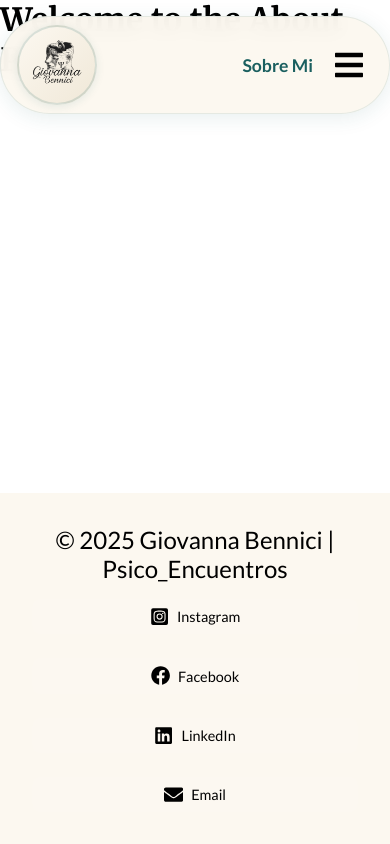
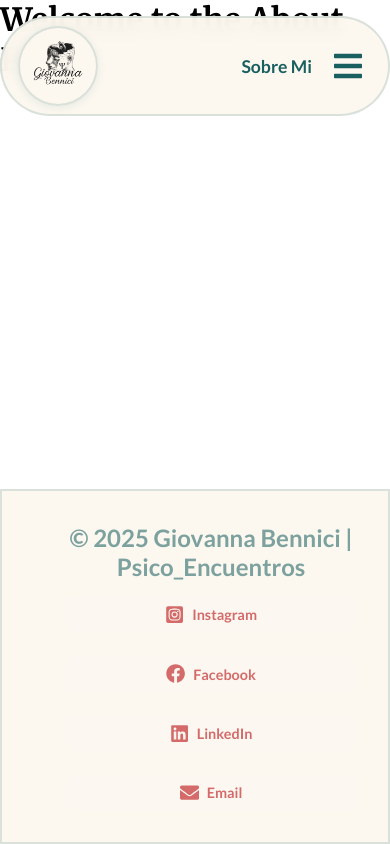
Before and after one commit to tadeo199928/psico_encuentros, a React (Vite) app: page /Sobremi in a window 390 px wide. Built offline with nearby package versions, Linux system fonts and the light colour scheme.

Commit message:
New Color

```diff
--- a/src/components/Footer/Footer.css
+++ b/src/components/Footer/Footer.css
@@ -1,9 +1,11 @@
 .footer {
   background: #fcf8f0;
   padding: 2rem;
+   border: 2px solid rgba(26, 95, 95, 0.15);
 }
 
 .footer-content {
+  color: #1a5f5f91;
   max-width: 1200px;
   margin: 0 auto;
   display: flex;
@@ -11,6 +13,7 @@
   align-items: center;
   flex-wrap: wrap;
   gap: 1rem;
+  font-weight: 700;
 }
 
 .footer-content p {
@@ -27,7 +30,7 @@
   display: flex;
   align-items: center;
   gap: 0.5rem;
-  color: var(--primary-text-color);
+  color: #d46a6a;
   text-decoration: none;
   font-size: 0.9rem;
   transition: all 0.3s;
@@ -46,10 +49,30 @@
   font-size: 1.2rem;
 }
 
+@media (max-width: 1070px) {
+  .footer-content {
+    flex-direction: column;
+    justify-content: center;
+    align-items: center;
+    text-align: center;
+    gap: 1rem;
+  }
+
+  .footer-links {
+    justify-content: center;
+    width: 100%;
+    flex-wrap: wrap;
+  }
+
+  .footer-link {
+    justify-content: center;
+  }
+}
+
 @media (max-width: 640px) {
   .footer-content {
-    flex-direction: column;
-    text-align: center;
+    align-items: center;
+    padding-left: 2rem;
   }
 
   .footer-links {
--- a/src/components/Hero/Hero.css
+++ b/src/components/Hero/Hero.css
@@ -1,53 +1,43 @@
 .hero-container {
-  display: flex;
-  flex-direction: column;
-  align-items: stretch;
-  justify-content: flex-start;
-  min-height: auto;
+  display: block;
+  align-content: start;
   width: 100%;
-  background:#eafaf7;
+  background: rgba(238, 228, 183, 0.3);
   position: relative;
   z-index: 1;
   overflow: hidden;
   box-sizing: border-box;
   margin-top: 0;
-  padding-top: -100px;
 }
 
 .hero-wrapper {
-  display: flex;
-  width: 100%;
-  height: 100%;
+  display: grid;
+  grid-template-columns: 1fr 1fr;
+  align-items: center;
+  margin: 0;
 }
 
-.hero-left,
-.hero-right {
-  flex: 1;
+.hero-left {
   display: flex;
   flex-direction: column;
   justify-content: center;
-}
-
-.hero-left {
-  align-items: flex-start;
-  background-color: #eafaf7;
+  align-items: center;
+  text-align: center;
+  gap: 0.75rem;
 }
 
 .hero-left h1 {
   font-size: 3.5rem;
   margin-bottom: 2rem;
-  color: #1a5f5f;
+  color: #d46a6a;
   font-weight: 700;
   line-height: 1.2;
-  padding-left: 10%;
 }
 
 .hero-left p {
   font-size: 1.25rem;
-  color: #2d6a6a;
-  max-width:80%;
+  color: #495366;
   line-height: 1.6;
-  padding-left: 15%;
 }
 
 .hero-right {
@@ -63,6 +53,7 @@
   height: 100%;
   object-fit: cover;
   object-position: center;
+  display: block;
 }
 
 .hero-bottom {
@@ -70,41 +61,48 @@
   background-color: #fcf8f0;
   padding: 4rem 2rem;
   text-align: center;
-  color: #1a5f5f;
+  place-items: center;
+  border: 2px solid rgba(26, 95, 95, 0.15);
 }
 
 .hero-bottom h1 {
   font-size: 2.5rem;
   margin-bottom: 1rem;
   font-weight: 600;
-  color: #1a5f5f;
+  color: #d46a6a;
 }
 
 .hero-bottom p {
   font-size: 1.25rem;
   max-width: 800px;
   margin: 0 auto;
-  color: #2d6a6a;
+  color: #495366;
 }
 
-/* Responsive adjustments */
+@media (max-width: 1200px) {
+  .hero-container {
+    padding-top: 90px;
+  }
+}
+
 @media (max-width: 920px) {
   .hero-container {
     min-height: auto;
-    padding-top: 130px; /* ensure content clears fixed navbar on mobile */
+    padding-top: 130px;
     margin-top: 0;
-
   }
 
   .hero-wrapper {
+    display: flex;
     flex-direction: column;
     padding-top: 0;
   }
 
   .hero-left {
+    display: flex;
+    flex-direction: column;
     padding: 3rem 2rem;
     align-items: center;
-    text-align: center;
   }
 
   .hero-left h1 {
@@ -112,7 +110,7 @@
     padding-left: 0;
   }
 
-    .hero-left p {
+  .hero-left p {
     padding-left: 0;
   }
 
--- a/src/components/Hero/Hero.tsx
+++ b/src/components/Hero/Hero.tsx
@@ -7,10 +7,8 @@ const Hero: React.FC = () => {
         <div className="hero-left">
           <h1>Mi nombre es Giovanna</h1>
           <p>
-            Lorem ipsum dolor sit amet consectetur adipisicing elit. Ipsam ex
-            tempora necessitatibus animi mollitia accusamus voluptates ullam
-            possimus qui dolores? Et voluptas fugit officiis rem accusantium
-            suscipit illo quae optio.
+            Soy una Psicologa que te puede ayudar a entender mejor tus problemas,
+            trabajo con todo.
           </p>
         </div>
         <div className="hero-right">
--- a/src/components/Navigation/NavBar.css
+++ b/src/components/Navigation/NavBar.css
@@ -35,8 +35,7 @@
   justify-content: center;
   align-items: center;
   position: relative;
-  box-shadow: 0 4px 20px rgba(26, 95, 95, 0.1);
-  border: 1px solid rgba(26, 95, 95, 0.1);
+  border: 2px solid rgba(26, 95, 95, 0.15);
   gap: 8rem;
 }
 
@@ -44,7 +43,7 @@
   display: none;
   background: none;
   border: none;
-  color: black;
+  color: #1a5f5f;
   font-size: 2rem;
   cursor: pointer;
   margin-right: 10px;
@@ -57,13 +56,12 @@
   transform: translate(-50%, -50%);
   width: 150px;
   height: 150px;
-  background: linear-gradient(135deg, #fcf8f0 0%, #f0e8d8 100%);
+  background: rgba(252, 248, 240, 0.95);
   border-radius: 50%;
   display: flex;
   align-items: center;
   justify-content: center;
   padding: 0.25rem;
-  box-shadow: 0 4px 16px rgba(26, 95, 95, 0.15);
   transition: transform 0.2s ease;
   border: 2px solid rgba(26, 95, 95, 0.15);
 }
@@ -115,7 +113,7 @@
   position: relative;
   overflow: hidden;
   transition: background-color 200ms ease, color 200ms ease;
-  font-weight: 500;
+  font-weight: 700;
 }
 
 .navbar-item :hover {
@@ -123,7 +121,7 @@
 }
 
 .navbar-item a.active {
-  background-color: #2d8b8b;
+  background-color: #d46a6a;
   color: #ffffff;
 }
 
--- a/src/components/Preguntas/Preguntas.css
+++ b/src/components/Preguntas/Preguntas.css
@@ -1,6 +1,6 @@
 .faq-section {
   padding: 6rem 2rem;
-  background: #eafaf7;
+  background: #faf7e9;
   width: 100%;
   box-sizing: border-box;
 }
@@ -24,7 +24,7 @@
 
 .faq-left h1 {
   font-size: 3rem;
-  color: #1a5f5f;
+  color: #d46a6a;
   margin-bottom: 2rem;
   font-weight: 700;
   line-height: 1.2;
@@ -33,7 +33,7 @@
 
 .faq-left p {
   font-size: 1.1rem;
-  color: #2d6a6a;
+  color: #5C5A66;
   margin-bottom: 2rem;
   line-height: 1.6;
   padding-left: 4rem;
@@ -67,7 +67,7 @@
   cursor: pointer;
   width: 100%;
   box-sizing: border-box;
-  border: 1px solid rgba(26, 95, 95, 0.1);
+  border: 1px solid rgba(26, 95, 95, 0.6);
 }
 
 .fq-container:hover {
```
